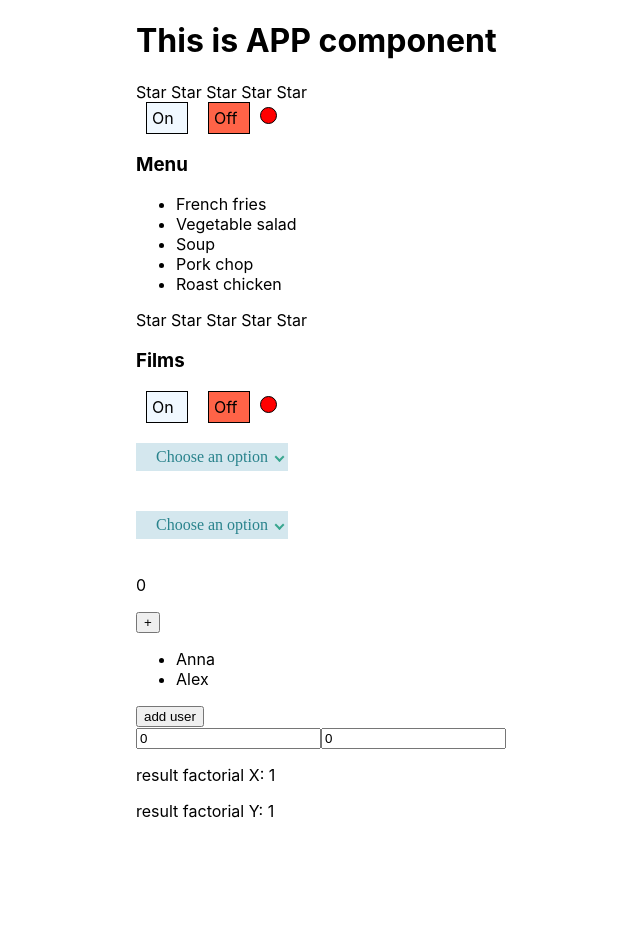
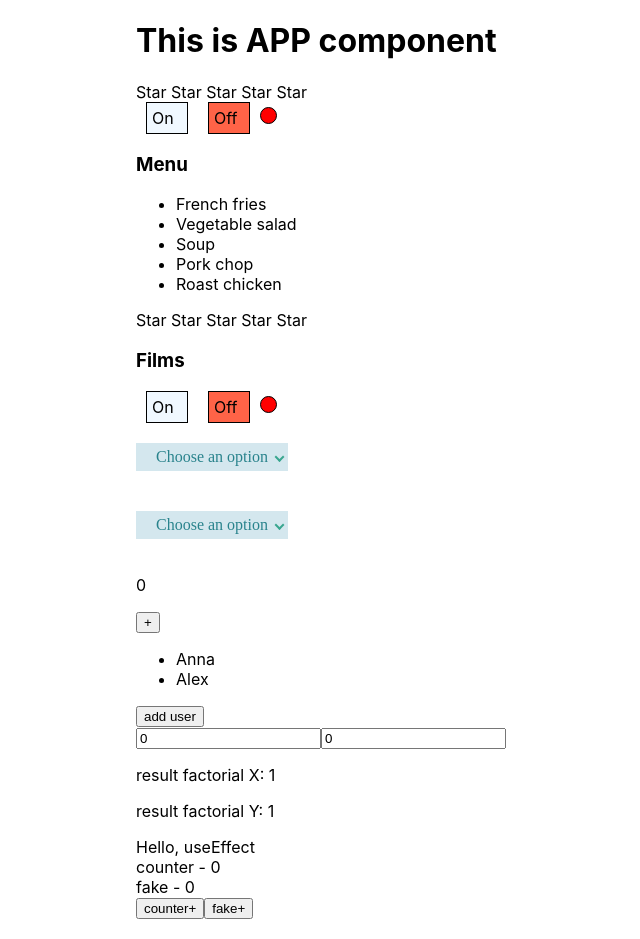
Before and after one commit to Yaroslav-Mig/react-ts-training, a React (Create React App) app: page / in a window 1280 px wide. Shown: the whole page, without its empty margins (54-694 px from the left). Before the commit the page ends 841 px from the top, so only its background shows below. Built offline with nearby package versions, Linux system fonts and the light colour scheme.

Commit message:
feat: add useEffect tutotial

```diff
--- a/src/App.tsx
+++ b/src/App.tsx
@@ -10,6 +10,7 @@ import OnOffUncontrolled from './components/OnOff/OnOffUncontrolled';
 import Select, { SelectHoverMemo as SelectHover } from './components/select/Select';
 import ReactMemo from './components/memo/ReactMemo';
 import ReactUseMemo from './components/memo/ReactUseMemo';
+import UseEffectDemo from './components/useEffect/useEffectDemo';
 
 const menuList = [
   { id: '1', name: 'French fries' },
@@ -50,7 +51,8 @@ function App() {
       <Select items={petsList} />
       <SelectHover items={petsList} />
       <ReactMemo />
-      <ReactUseMemo />
+			<ReactUseMemo />
+			<UseEffectDemo/>
     </div>
   );
 }
--- /dev/null
+++ b/src/components/useEffect/useEffectDemo.tsx
@@ -0,0 +1,45 @@
+/* eslint-disable react-hooks/exhaustive-deps */
+import React, { useState, useEffect } from 'react';
+
+const title = document.title;
+
+const useEffectDemo = () => {
+  const [counter, setCounter] = useState<number>(0);
+  const [fake, setFake] = useState<number>(0);
+  console.log('useEffectDemo');
+
+  useEffect(() => {
+    console.log('useEffect renders always every render');
+    document.title = title + '-' + counter.toString();
+  });
+
+  useEffect(() => {
+    console.log('useEffect renders only first render');
+    document.title = title + '-' + counter.toString();
+  }, []);
+
+  useEffect(() => {
+    setTimeout(() => {
+      console.log('useEffect renders when counter is changed');
+      document.title = title + '-' + counter.toString();
+    }, 1000);
+  }, [counter]);
+
+  const addCounterHandler = () => setCounter(counter + 1);
+  const addFakerHandler = () => setFake(counter + 1);
+
+  return (
+    <div>
+      Hello, useEffect
+      <br />
+      counter - {counter}
+      <br />
+      fake - {fake}
+      <br />
+      <button onClick={addCounterHandler}>counter+</button>
+      <button onClick={addFakerHandler}>fake+</button>
+    </div>
+  );
+};
+
+export default React.memo(useEffectDemo);
```
Also changed, not shown: 1 other file (tests, documents, lock files or other folders).
